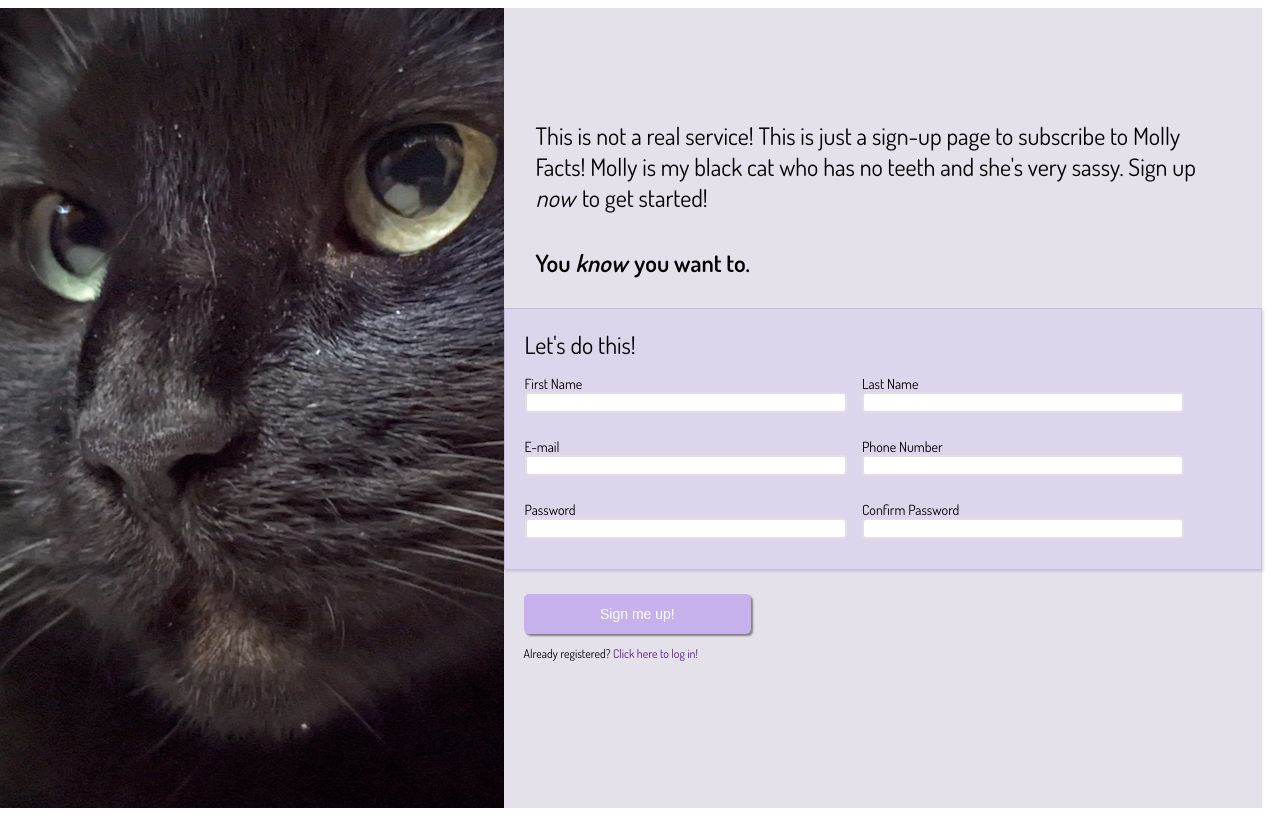
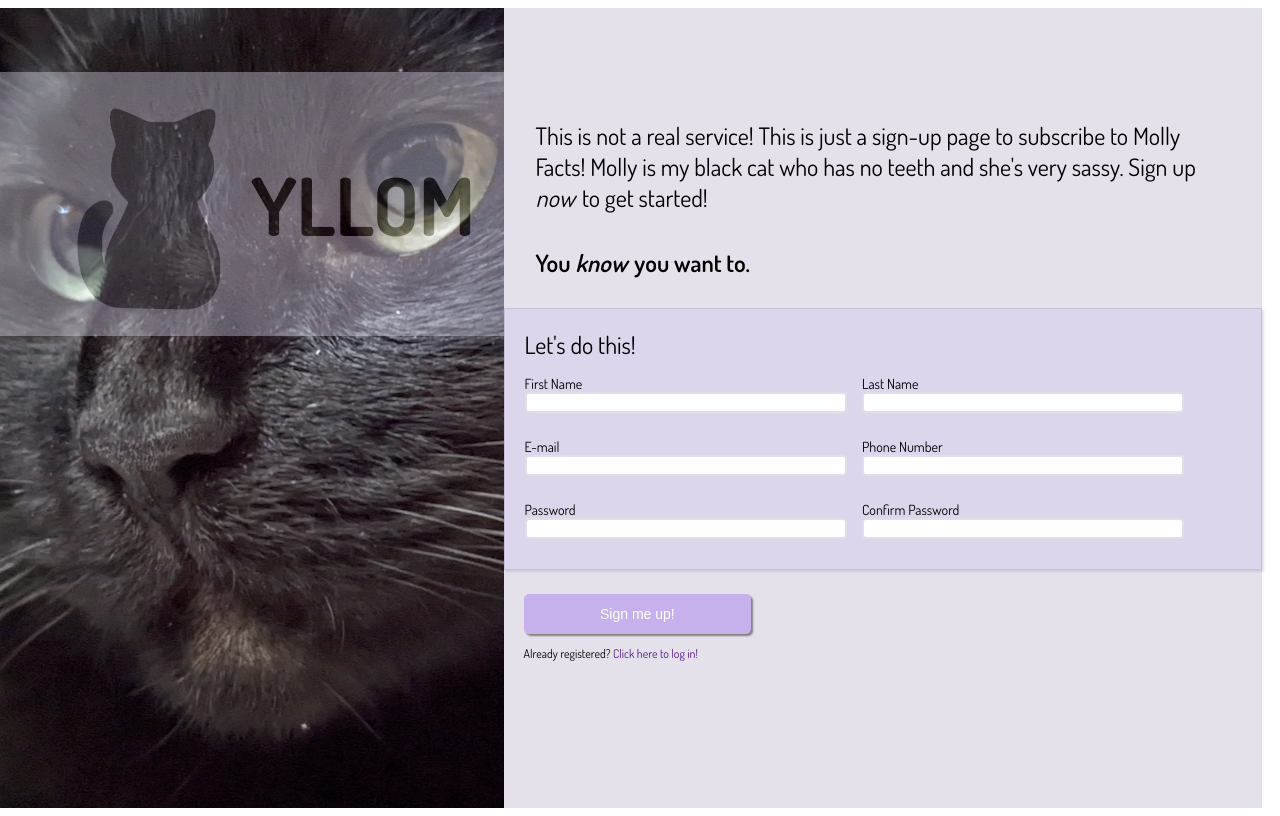
Before and after one commit to shinyfuwante/sign-up-form, a plain HTML site: page index.html in a window 1280 px wide. Drawn offline with Linux system fonts and the light colour scheme.

Commit message:
Add logo and logo text

```diff
--- a/css/style.css
+++ b/css/style.css
@@ -28,6 +28,33 @@ span.italics {
     background-position-y: center;
     background-position-x: 40%;
 }
+
+div .logo-bg {
+    display: flex;
+    flex-direction: row;
+    background-color: lavender;
+    height: 33%;
+    margin-top: 8vh;
+    opacity: 36%;
+    justify-content: center;
+    align-items: center;
+    gap: 10px;
+}
+
+.left-container img {
+    top: -1vh;
+    left: -2vw;
+    width: 50%;
+    height: auto;
+    opacity: 60%;
+    flex: 1 0 100;
+}
+
+.left-container h1 {
+    font-size: 80px;
+    margin-left: -3vw;
+}
+
 
 .right-container {
     width: calc(100% - var(--left-width));
--- a/index.html
+++ b/index.html
@@ -9,6 +9,10 @@
 </head>
 <body>
     <div class="left-container">
+        <div class="logo-bg">
+            <img src="./css/images/cat_icon_2.png" alt="Cat Logo">
+            <text><h1>YLLOM</h1></text>
+        </div>
     </div>
     <div class="right-container">
         <div class="description">
```
